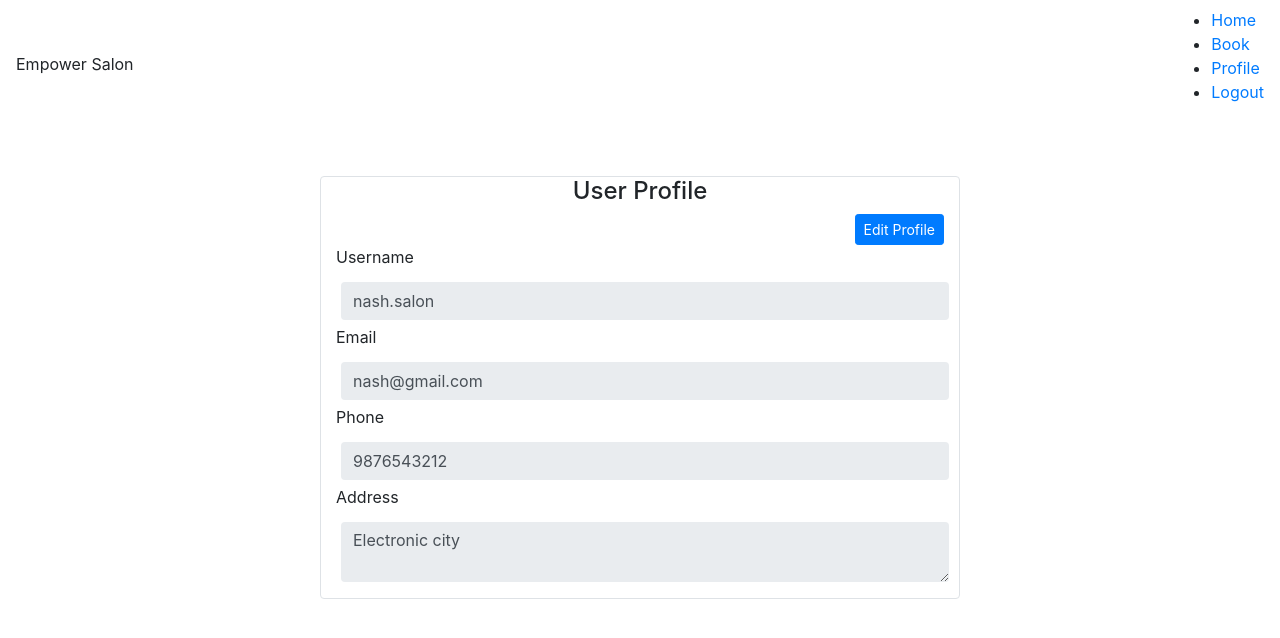
After one commit to nashpb/some_php_project, a PHP site: page /customer-profile.php in a window 1280 px wide. The commit adds this page. Shown: the top 638 px of the page. Run offline with PHP 8.4, Linux system fonts and the light colour scheme.

Commit message:
profile added and change in navbar and customer appointment
1. New profile page added
2. Profile option added in navbar
3. In customer appointment  page added   edit button

```diff
--- /dev/null
+++ b/customer-profile.php
@@ -0,0 +1,73 @@
+<?php
+    include("navbar.php");
+ ?>
+<!DOCTYPE html>
+<html lang="en">
+<head>
+    <meta charset="UTF-8">
+    <meta name="viewport" content="width=device-width, initial-scale=1.0">
+    <!-- Latest compiled and minified CSS -->
+    <link rel="stylesheet" href="https://maxcdn.bootstrapcdn.com/bootstrap/4.4.1/css/bootstrap.min.css">
+    <!-- jQuery library -->
+    <script src="https://ajax.googleapis.com/ajax/libs/jquery/3.4.1/jquery.min.js"></script>
+
+    <!-- Popper JS -->
+    <script src="https://cdnjs.cloudflare.com/ajax/libs/popper.js/1.16.0/umd/popper.min.js"></script>
+
+    <!-- Latest compiled JavaScript -->
+    <script src="https://maxcdn.bootstrapcdn.com/bootstrap/4.4.1/js/bootstrap.min.js"></script>
+    <title></title>
+    <style>
+        #save-change
+        {
+            display: none;
+        }
+        .form-control[readonly]
+        {
+            border: none;
+        }
+    </style>
+</head>
+<body>
+    <div class="container-fluid">
+        <div class="row">
+            <div class="col-md-6 offset-md-3 mt-5 border rounded">
+                <h4 class="text-center">User Profile</h4>
+                <div class="text-right">
+                    <button id="edit-profile" class="btn btn-sm btn-primary">Edit Profile</button>
+                </div>
+                <form action="" class="form-group">
+                    <div>
+                        <label for="username">Username</label>
+                        <input type="text" class="form-control" value="nash.salon" readonly>
+                    </div>
+                    <div>
+                        <label for="email">Email</label>
+                        <input type="text" class="form-control" value="nash@gmail.com" readonly>
+                    </div>
+                    <div>
+                        <label for="phone">Phone</label>
+                        <input type="text" class="form-control" value="9876543212" readonly>
+                    </div>
+                    <div>
+                        <label for="phone">Address</label>
+                        <textarea name="" id="" class="form-control" readonly>Electronic city</textarea>
+                    </div>
+                    <div class="text-right">
+                        <input type="submit" value="Save" class="btn btn-success" id="save-change">
+                    </div>
+                </form>
+            </div>
+        </div>
+    </div>
+</body>
+</html>
+<script>
+    $(document).ready(function(){
+        $("#edit-profile").click(function(){
+            $(".form-control").removeAttr("readonly");
+            $("#save-change").show();
+            $(this).hide();
+        })
+    })
+</script>
--- a/navbar.php
+++ b/navbar.php
@@ -12,6 +12,7 @@
         <ul class="nav-links">
             <li><a href="">Home</a></li>
             <li><a href="customer-booking.php">Book</a></li>
+            <li><a href="customer-profile.php">Profile</a></li>
             <li><a href="">Logout</a></li>
         </ul>
     </div>
```
Also changed, not shown: view_my_appointment.php (+8 -2 lines).
